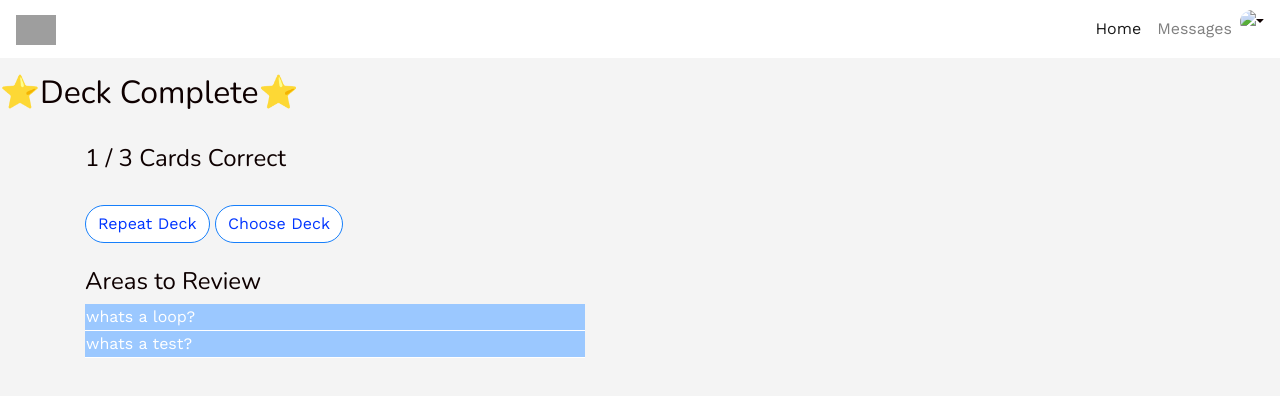
After one commit to anjadrayton/fly-flashcards, a Rails app: page /decks/1 in a window 1280 px wide. The commit adds this page. Shown: the top 396 px of the page. Run offline with Rails 7, Linux system fonts and the light colour scheme; a user stored in the database is signed in; data comes from the database, SQL or seed files in the repository; style sheets or scripts are compiled from the project's sources; some libraries are stand-ins or nearby versions; grey boxes are pictures that could not be loaded.

Commit message:
deck show feature

```diff
--- /dev/null
+++ b/app/assets/stylesheets/components/_buttons.scss
@@ -0,0 +1,6 @@
+.pill {
+  border-radius: 20px;
+  color: #0035ff;
+  background-color: #ffffff;
+  border-color: #167FFB;
+}
--- a/app/assets/stylesheets/components/_index.scss
+++ b/app/assets/stylesheets/components/_index.scss
@@ -2,3 +2,5 @@
 @import "alert";
 @import "avatar";
 @import "navbar";
+@import "buttons";
+@import "table";
--- /dev/null
+++ b/app/assets/stylesheets/components/_table.scss
@@ -0,0 +1,11 @@
+td {
+  background-color: #9bc8ff;
+  color: white;
+  width: 500px;
+  margin: bottom;
+  margin-bottom: 27px;
+}
+tr {
+  border-bottom: solid white;
+  border-width: 1px;
+}
--- a/app/controllers/decks_controller.rb
+++ b/app/controllers/decks_controller.rb
@@ -1,2 +1,26 @@
 class DecksController < ApplicationController
+  def show
+    @deck = Deck.find(params[:id])
+    @score = mark(@deck)
+    @review = incorrect(@deck)
+  end
+
+  private
+
+  def mark(deck)
+    correct = []
+    incorrect = []
+    deck.flashcards.each do |card|
+      card.attempt.attempt_correct ? correct << card : incorrect << card
+    end
+    return "#{correct.count} / #{incorrect.count + correct.count}"
+  end
+
+  def incorrect(deck)
+    wrong = []
+    deck.flashcards.each do |card|
+      wrong << card if !card.attempt.attempt_correct
+    end
+    return wrong
+  end
 end
--- /dev/null
+++ b/app/views/decks/show.html.erb
@@ -0,0 +1,20 @@
+<h2>⭐️Deck Complete⭐️</h2>
+<br>
+<div class="container">
+  <h4> <%= @score %> Cards Correct</h4>
+  <br>
+  <button class = "btn pill">Repeat Deck</button>
+  <button class = "btn pill">Choose Deck</button>
+  <br>
+  <br>
+  <% if @review.count > 0 %>
+    <h4>Areas to Review</h4>
+    <table>
+      <% @review.each do |card| %>
+        <tr>
+          <td> <%= card.question %> </td>
+        </tr>
+      <% end %>
+    </table>
+  <% end %>
+</div>
--- a/app/views/layouts/application.html.erb
+++ b/app/views/layouts/application.html.erb
@@ -13,7 +13,7 @@
 
   <body>
 
-    <%# <%= render 'shared/navbar' %>
+    <%= render 'shared/navbar' %>
     <%= render 'shared/flashes' %>
     <p class="notice"><%= notice %></p>
     <p class="alert"><%= alert %></p>
--- a/config/routes.rb
+++ b/config/routes.rb
@@ -1,5 +1,6 @@
 Rails.application.routes.draw do
   devise_for :users
   root to: 'pages#home'
+  resources :decks, only: [:show]
   # For details on the DSL available within this file, see https://guides.rubyonrails.org/routing.html
 end
--- a/db/seeds.rb
+++ b/db/seeds.rb
@@ -13,5 +13,9 @@ ruby = Topic.create(name: "Ruby")
 loops = Deck.create(name: "Loops", topic: ruby)
 multi = QuestionType.create(name: "multiple-choice", instruction: "select the best answer")
 card = Flashcard.create(question: "whats a loop?", answer: "a thingo", question_type: multi, deck: loops)
-try = Attempt.create(user: anja, flashcard: card, attempted: DateTime.now, attempt_correct: true)
+card2 = Flashcard.create(question: "whats a test?", answer: "testtest", question_type: multi, deck: loops)
+card3 = Flashcard.create(question: "this is a test?", answer: "testytesttest", question_type: multi, deck: loops)
+Attempt.create(user: anja, flashcard: card, attempted: DateTime.now, attempt_correct: false)
+Attempt.create(user: anja, flashcard: card2, attempted: DateTime.now, attempt_correct: false)
+Attempt.create(user: anja, flashcard: card3, attempted: DateTime.now, attempt_correct: true)
 puts "seeding has finished"
```
Also changed, not shown: app/assets/images/JavaScript  copy.jpg (added), app/assets/images/planet.jpg (added).
